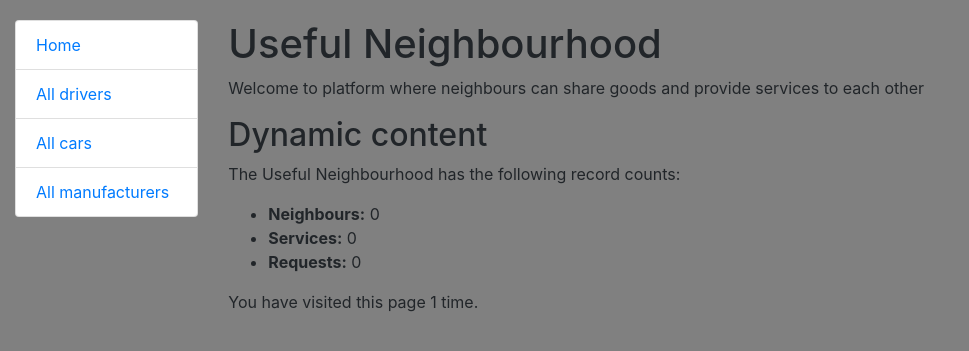
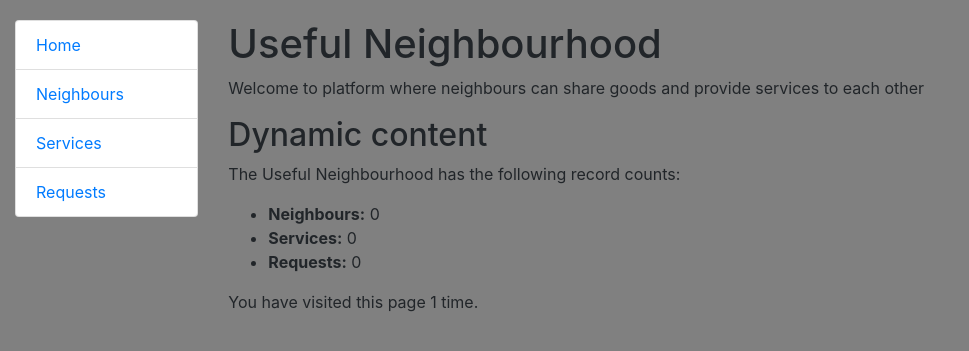
Before and after one commit to Bombardier256/useful_neighbourhood, a Django app: page / in a window 1280 px wide. Shown: the top 351 px of the page, without its empty margins (0-969 px from the left). Run offline with Django 5.2, Linux system fonts and the light colour scheme; data that the repository does not hold is empty.

Commit message:
Update links in sidebar

```diff
--- a/templates/includes/sidebar.html
+++ b/templates/includes/sidebar.html
@@ -1,8 +1,8 @@
 <ul class="sidebar-nav list-group">
 
 
-  <li class="list-group-item"><a href="#">Home</a></li>
-  <li class="list-group-item"><a href="#">All drivers</a></li>
-  <li class="list-group-item"><a href="#">All cars</a></li>
-  <li class="list-group-item"><a href="#">All manufacturers</a></li>
+  <li class="list-group-item"><a href="{% url 'lend_assist:index' %}">Home</a></li>
+  <li class="list-group-item"><a href="{% url 'lend_assist:user-list' %}">Neighbours</a></li>
+  <li class="list-group-item"><a href="{% url 'lend_assist:service-list' %}">Services</a></li>
+  <li class="list-group-item"><a href="{% url 'lend_assist:request-list' %}">Requests</a></li>
 </ul>
```
